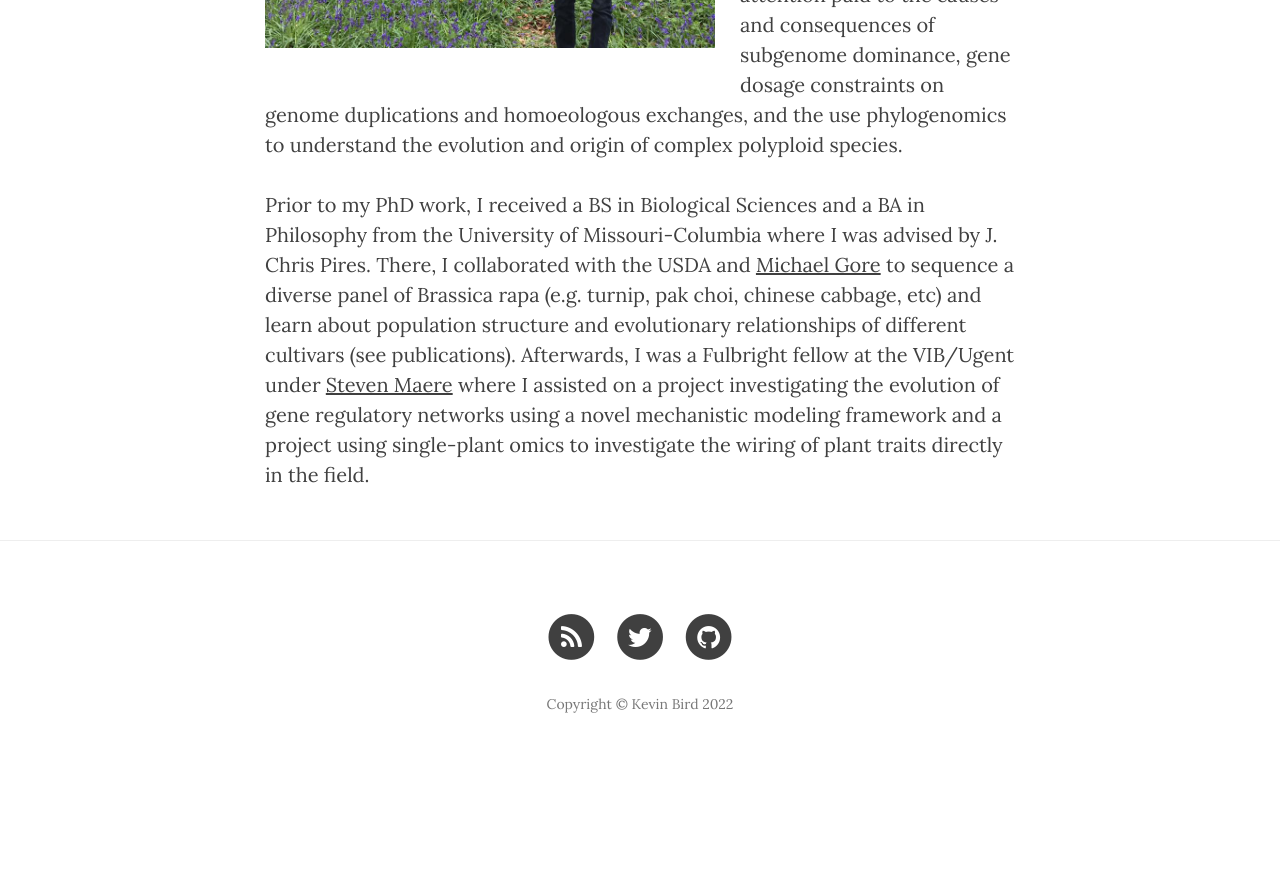
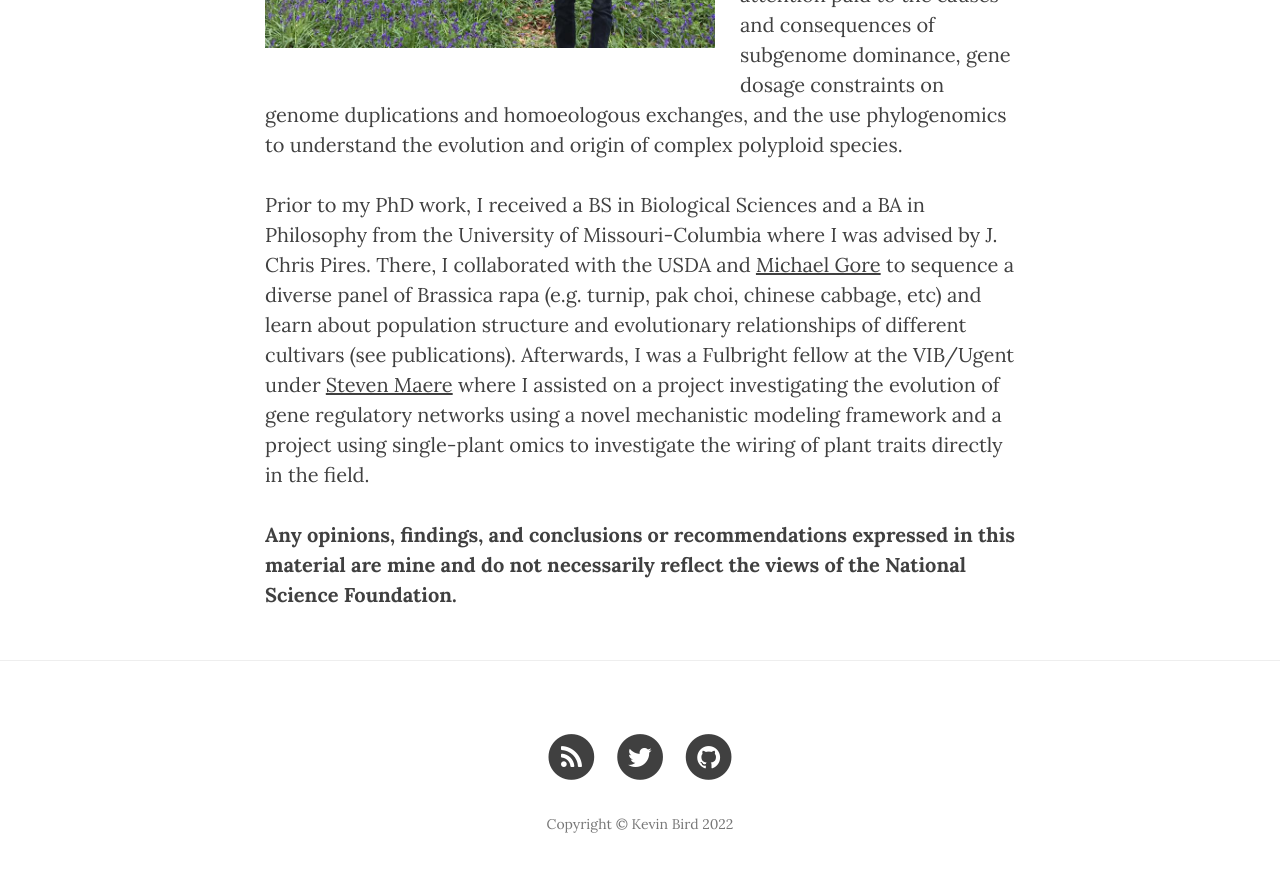
Before and after one commit to KevinABird/KevinABird.github.io, a Jekyll site: the page built from 1_about.md, in a window 1280 px wide and 900 px high, scrolled down 1632 px. Shown: the top 872 px of the window. Built offline with Jekyll 4.4.1, drawn with Linux system fonts in a browser that asks for light colours; nearby versions of some CDN libraries; before the commit the page ends 2412 px from its top, so only the background shows below that.

Commit message:
Update 1_about.md

```diff
--- a/1_about.md
+++ b/1_about.md
@@ -21,3 +21,6 @@ I am currently an NSF Plant Genome Postdoctoral Research Fellow at UC Davis work
 I completed my PhD in Horticulture and Ecology, Evolution, and Behavior at Michigan State University with [Pat Edger](https://www.polyploidy.msu.edu) and [Bob Van Buren](https://www.vanburenlab.org/). My dissertation work focused on the genomics and genome evolution of allopolyploids with special attention paid to the causes and consequences of subgenome dominance, gene dosage constraints on genome duplications and homoeologous exchanges, and the use phylogenomics to understand the evolution and origin of complex polyploid species.
 
 Prior to my PhD work, I received a BS in Biological Sciences and a BA in Philosophy from the University of Missouri-Columbia where I was advised by J. Chris Pires. There, I collaborated with the USDA and [Michael Gore](https://blogs.cornell.edu/gorelab/) to sequence a diverse panel of Brassica rapa (e.g. turnip, pak choi, chinese cabbage, etc) and learn about population structure and evolutionary relationships of different cultivars (see publications). Afterwards, I was a Fulbright fellow at the VIB/Ugent under [Steven Maere](https://www.psb.ugent.be/esb/ESB/Home.html) where I assisted on a project investigating the evolution of gene regulatory networks using a novel mechanistic modeling framework and a project using single-plant omics to investigate the wiring of plant traits directly in the field.
+
+
+**Any opinions, findings, and conclusions or recommendations expressed in this material are mine and do not necessarily reflect the views of the National Science Foundation.**
```
